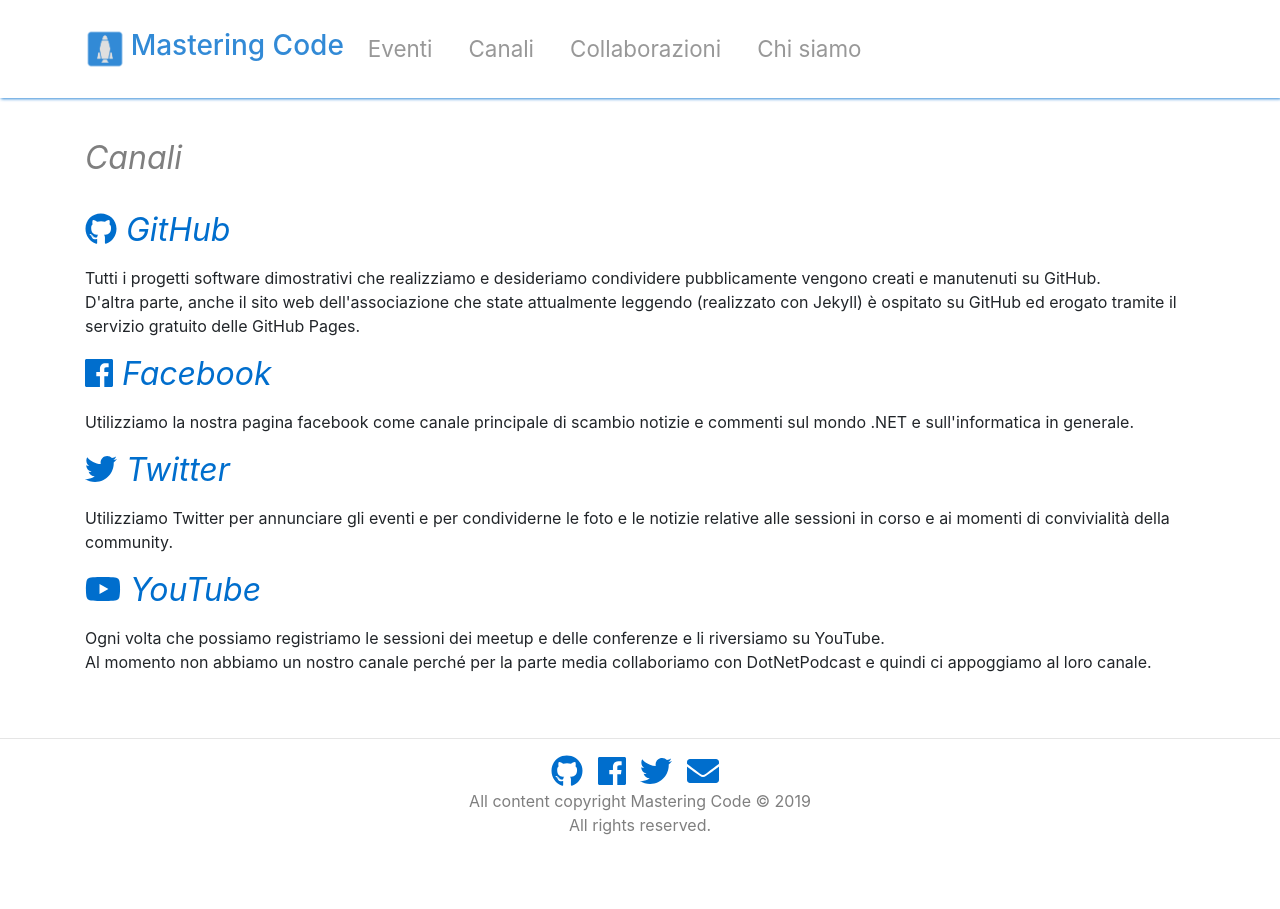
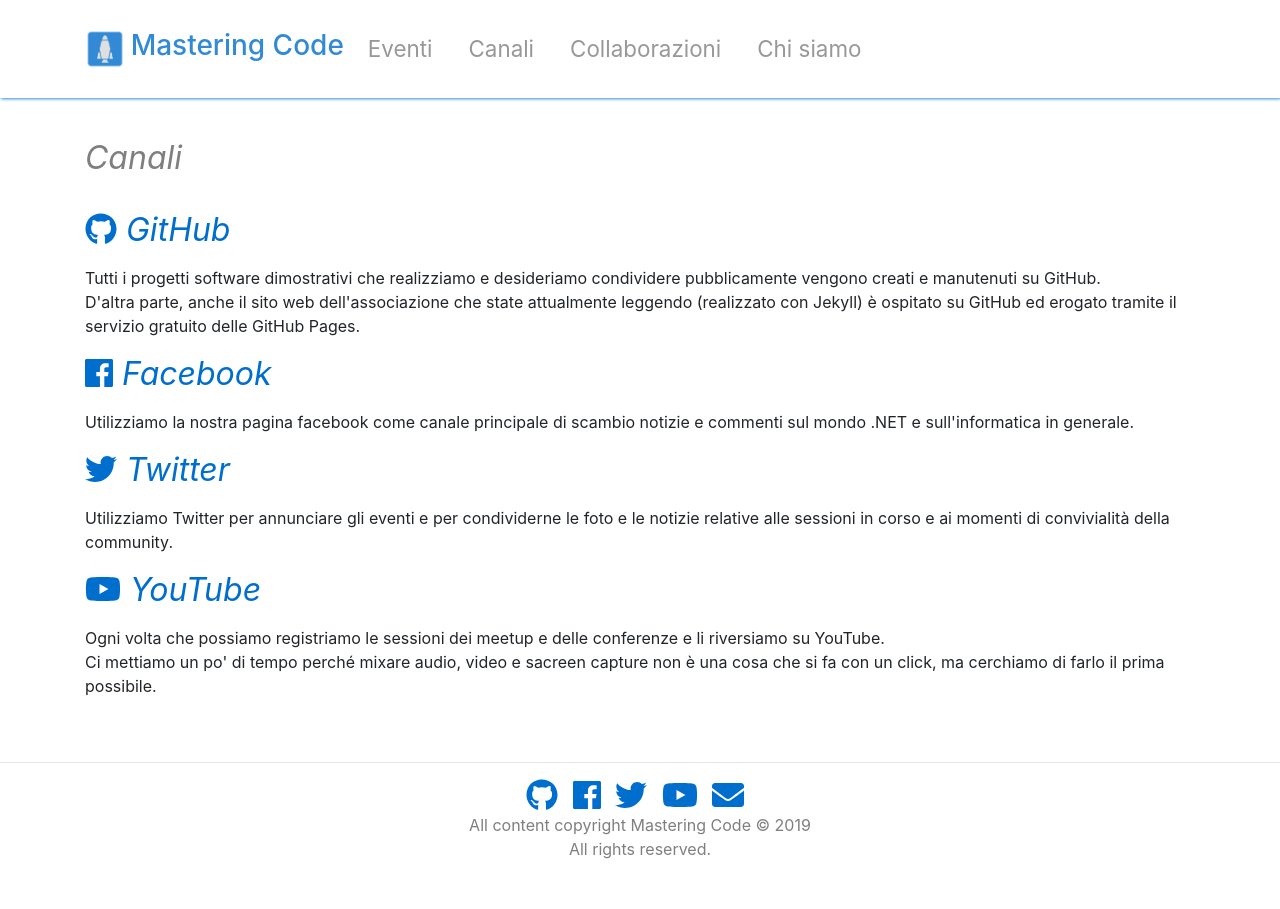
Before and after one commit to MasteringCode/masteringcode.github.io, a Jekyll site: the page built from channels.html, in a window 1280 px wide. Built offline with Jekyll 4.4.1, drawn with Linux system fonts in a browser that asks for light colours; nearby versions of some CDN libraries.

Commit message:
Add video channel

```diff
--- a/_includes/social_links.html
+++ b/_includes/social_links.html
@@ -9,6 +9,9 @@
     <a target="_blank" href="https://twitter.com/{{ site.twitter_username }}">
         <i class="fab fa-twitter fa-2x"></i>
     </a>
+    <a target="_blank" href="https://www.youtube.com/channel/UCZRFc5kevyzNirGntIHR6ug">
+        <i class="fab fa-youtube fa-2x"></i>
+    </a>
     <a href="mailto:{{ site.email }}">
         <i class="fa fa-envelope fa-2x" ></i>
     </a>
--- a/channels.html
+++ b/channels.html
@@ -60,7 +60,7 @@
 
         <div class="row">
                 <div class="col channel-title">
-                    <a class="social-link" target="_blank" href="https://www.youtube.com/channel/UCKVCeCXcIt47Y6uIu9A_eGw/">
+                    <a class="social-link" target="_blank" href="https://www.youtube.com/channel/UCZRFc5kevyzNirGntIHR6ug">
                         <i class="fab fa-youtube fa-1x"></i> YouTube
                     </a>
                 </div>
@@ -69,7 +69,7 @@
         <div class="row">
             <div class="col">
                 Ogni volta che possiamo registriamo le sessioni dei meetup e delle conferenze e li riversiamo su YouTube.<br/>
-                Al momento non abbiamo un nostro canale perché per la parte media collaboriamo con DotNetPodcast e quindi ci appoggiamo al loro canale.
+                Ci mettiamo un po' di tempo perché mixare audio, video e sacreen capture non è una cosa che si fa con un click, ma cerchiamo di farlo il prima possibile.
             </div>
         </div>
 
```
